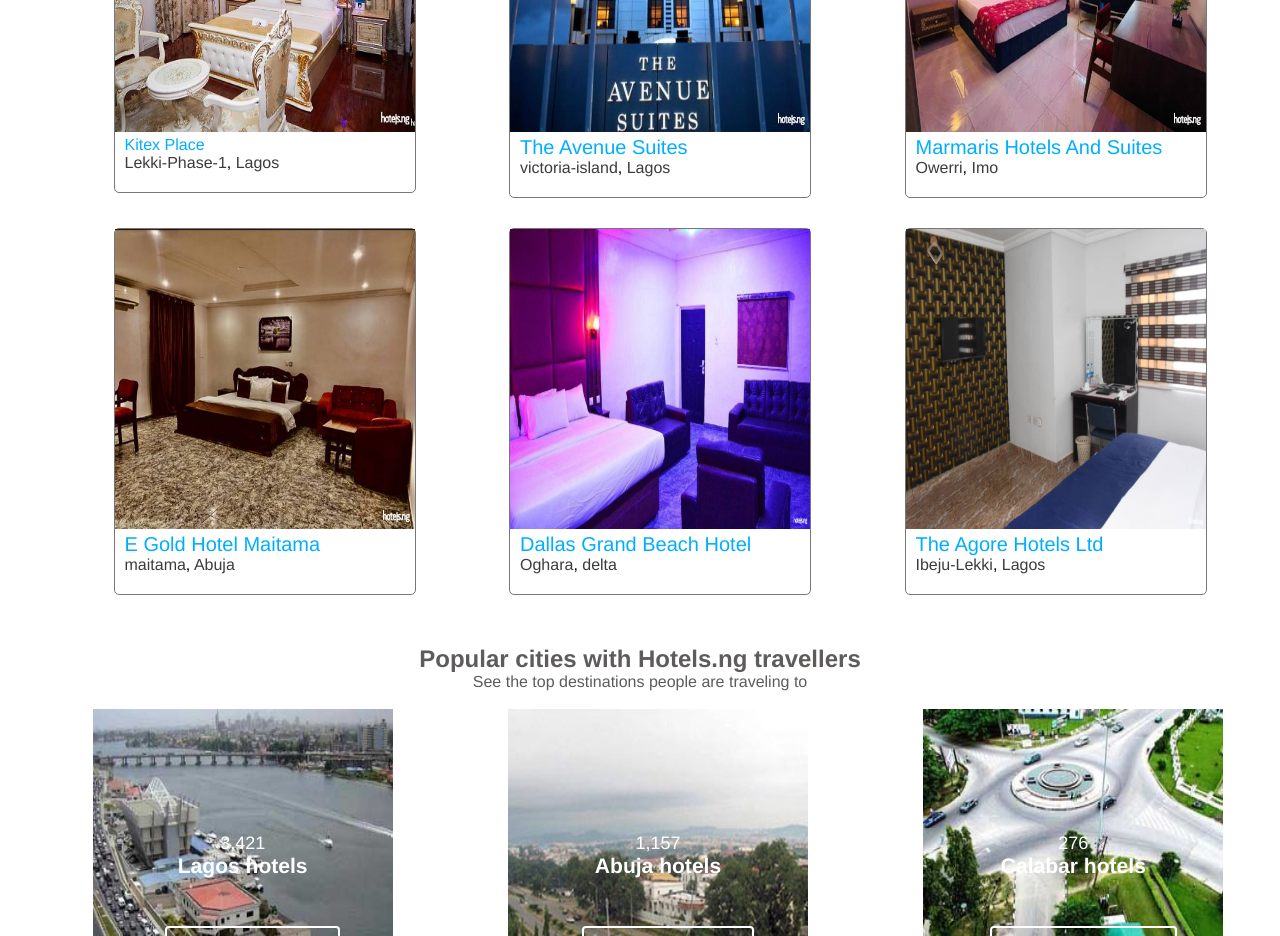
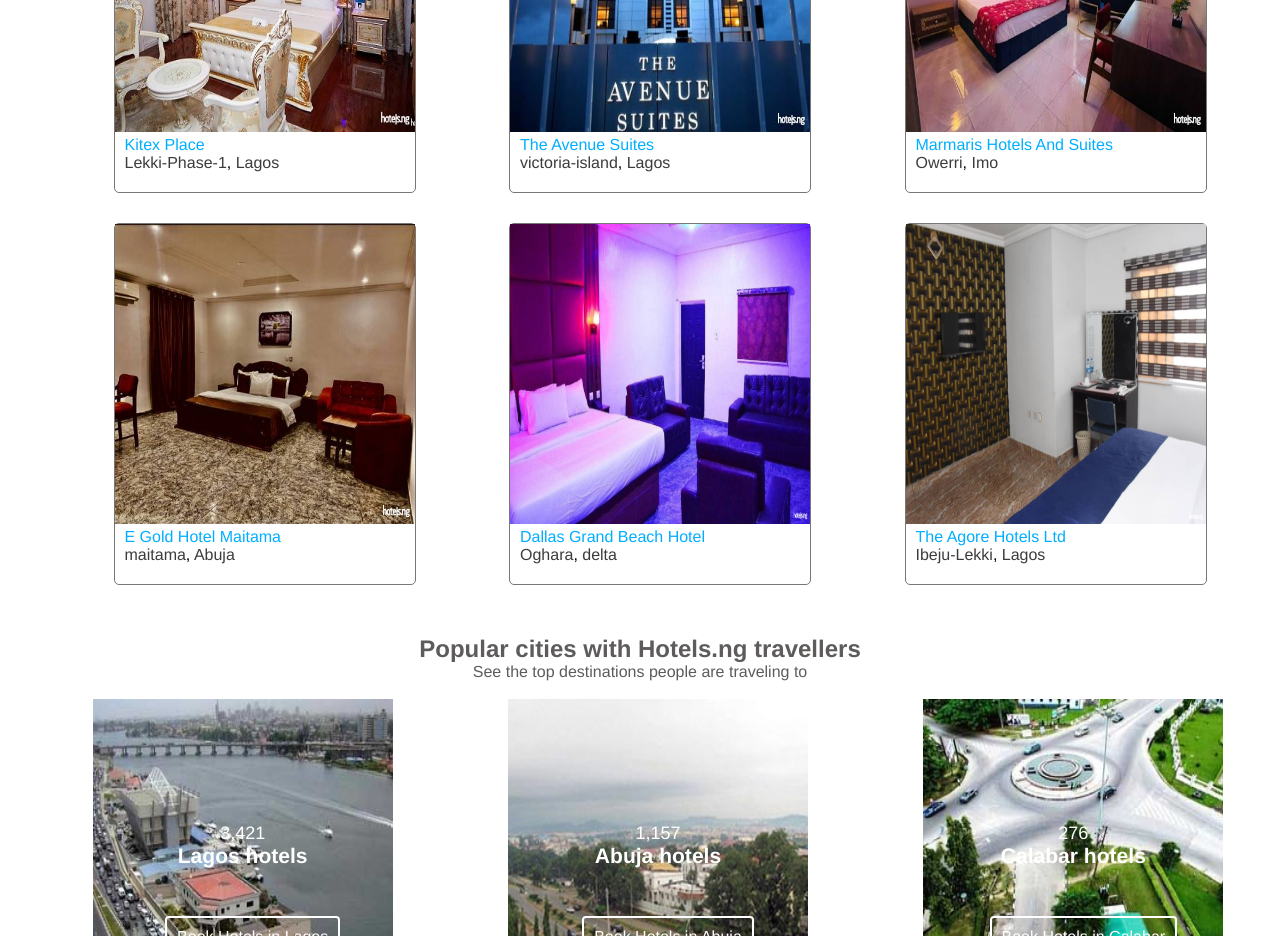
Before and after one commit to esteriella/project_ng, a plain HTML site: page index.html in a window 1280 px wide. Shown: the part 1140-2076 px from the top of the page. Drawn offline with Linux system fonts and the light colour scheme.

Commit message:
added change

```diff
--- a/index.html
+++ b/index.html
@@ -305,7 +305,7 @@
                                     <img alt="The Avenue Suites" src="img/the-avenue-suites-92856-11.jpg"/>
                                 </a>
                                 <div class="card-details">
-                                    <a class="headings" href="#">
+                                    <a class="headings-place" href="#">
                                         The Avenue Suites
                                     </a><br>
                                     <a class="head-sub" href="#">victoria-island</a>, <a class="head-sub" href="hotels-in-lagos">Lagos</a>
@@ -318,7 +318,7 @@
                                     <img alt="E Gold Hotel Maitama" src="img/marmaris-hotels-and-suites-1470681-17.jpg"/>
                                 </a>
                                 <div class="card-details">
-                                    <a class="headings" href="#">
+                                    <a class="headings-place" href="#">
                                         Marmaris Hotels And Suites
                                     </a><br>
                                     <a class="head-sub" href="#">Owerri</a>, <a class="head-sub" href="#">Imo</a></p>
@@ -331,7 +331,7 @@
                                     <img alt="E Gold Hotel Maitama" src="img/e-gold-hotel-maitama-1470717-29.jpg"/>
                                 </a>
                                 <div class="card-details">
-                                    <a class="headings" href="#">
+                                    <a class="headings-place" href="#">
                                         E Gold Hotel Maitama
                                     </a><br>
                                     <a class="head-sub" href="#">maitama</a>, <a class="head-sub" href="#">Abuja</a></span>
@@ -345,7 +345,7 @@
                                     <img alt="Dallas Grand Beach Hotel &amp; Resorts" src="img/dallas-grand-beach-hotel-&-resorts-1450864-39.jpg"/>
                                 </a>
                                 <div class="card-details">
-                                    <a class="headings" href="#">
+                                    <a class="headings-place" href="#">
                                         Dallas Grand Beach Hotel
                                     </a><br>
                                     <a class="head-sub" href="#">Oghara</a>, <a class="head-sub" href="#">delta</a>
@@ -358,7 +358,7 @@
                                     <img alt="The Agore Hotels Ltd" src="img/the-agore-hotels-ltd-(formerly-nowoola-palace-hotels-and-suites)-71656-24.jpg"/>
                                 </a>
                                 <div class="card-details">
-                                    <a class="headings" href="#">
+                                    <a class="headings-place" href="#">
                                         The Agore Hotels Ltd
                                     </a> <br>
                                     <a class="head-sub" href="#">Ibeju-Lekki</a>, <a class="head-sub" href="#">Lagos</a>
```
